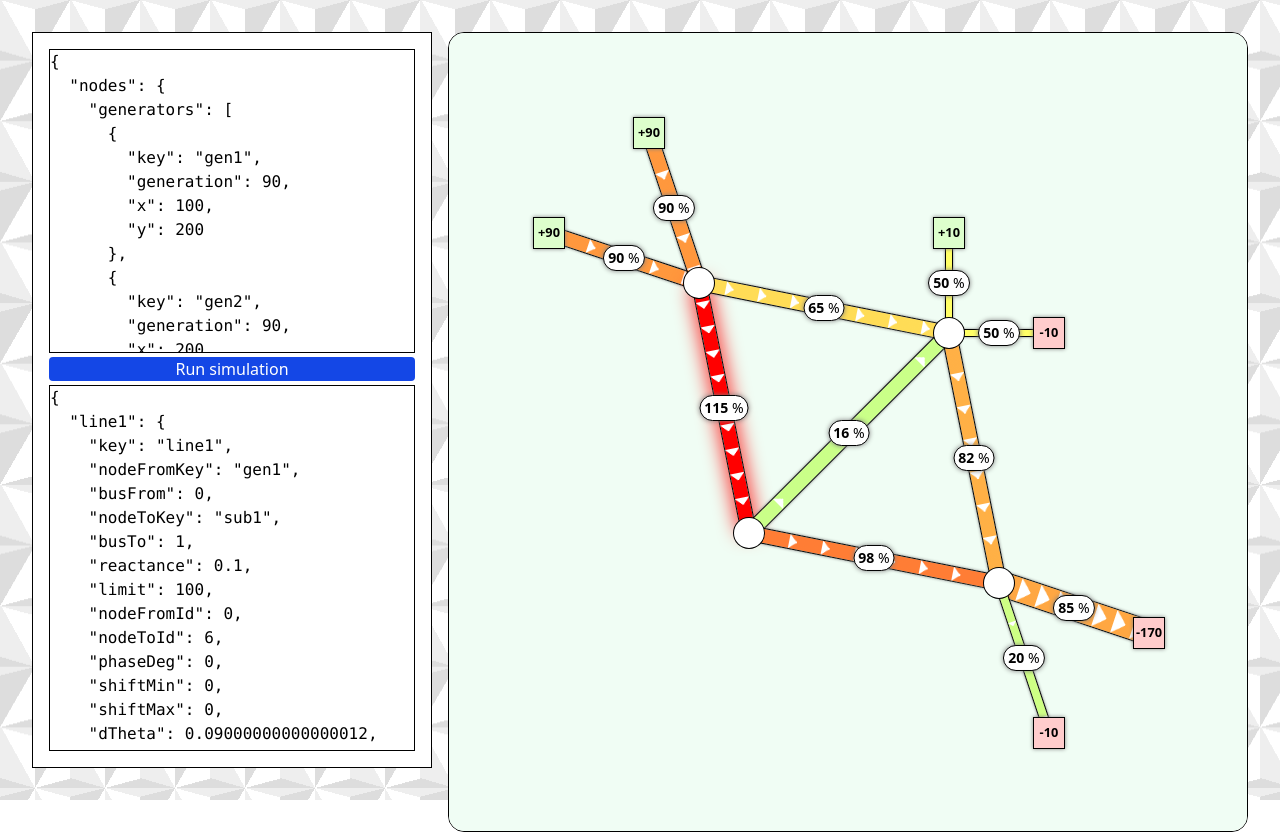
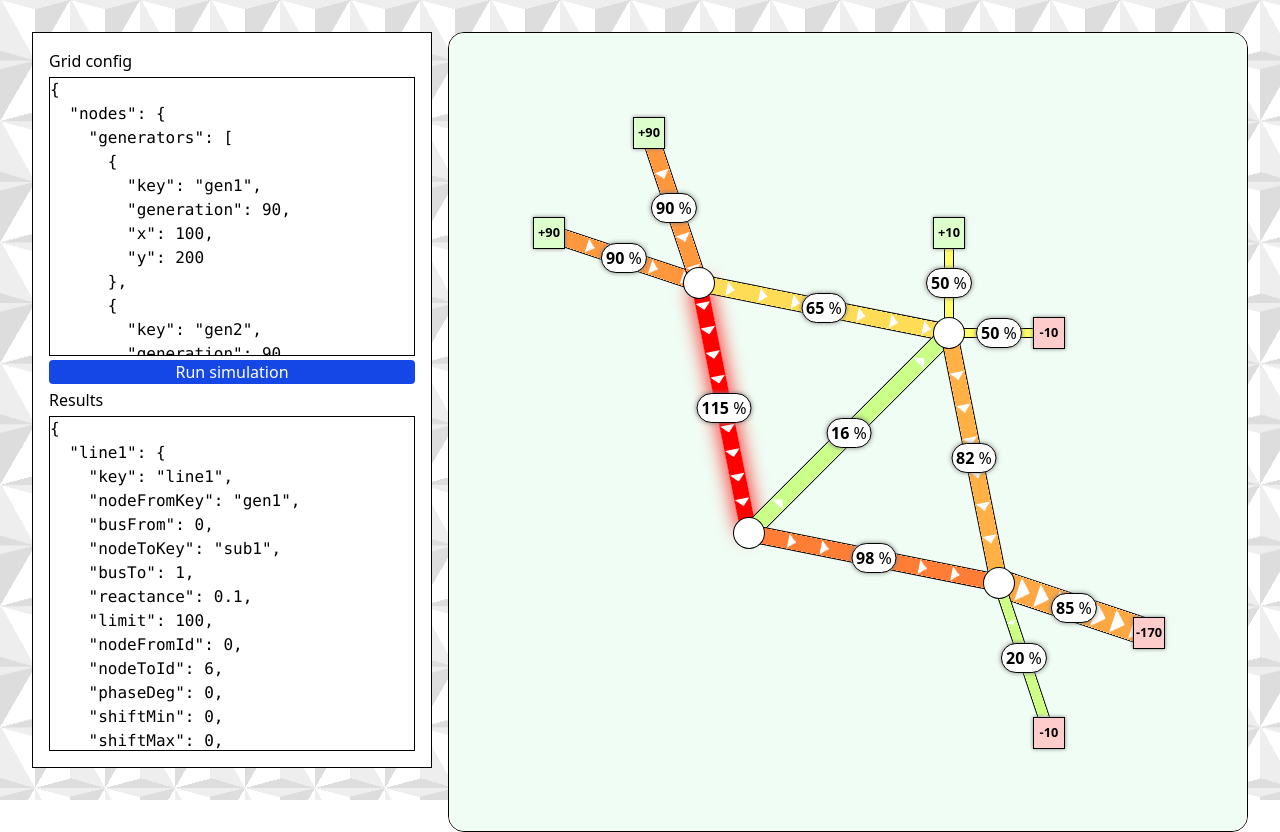
Before and after one commit to ALambot/grid-congestion-game, a Vue app: page / in a window 1280 px wide. Both pictures are taken after a click on the button "Run simulation". Built offline with nearby package versions, Linux system fonts and the light colour scheme.

Commit message:
UI scaling consistency

```diff
--- a/src/components/MapContainer.vue
+++ b/src/components/MapContainer.vue
@@ -2,8 +2,6 @@
 import { onMounted, ref, type Ref } from 'vue'
 
 export interface MapContainerProps {
-    /** Used to render content */
-    startingScale?: number
     /** Zoom-out limit */
     minScale?: number
     /** Zoom-in limit */
@@ -13,19 +11,22 @@ export interface MapContainerProps {
 }
 
 const {
-    startingScale = 1,
     scaleFactor = 1.15,
     minScale = 0.5,
     maxScale = 2
 } = defineProps<MapContainerProps>()
 
+
 // Tracks scale
-const scale: Ref<number> = ref(startingScale)
+const scale: Ref<number> = defineModel<number>('scale', {default: 1})
 
 // Tracks drag state
 const isDragging: Ref<boolean> = ref(false)
 const dragStartX: Ref<number|undefined> = ref(undefined)
 const dragStartY: Ref<number|undefined> = ref(undefined)
+
+// Cached content dimensions
+// TODO to fix out-of-bounds issues while scrolling out too fast
 
 onMounted(() => {
 
@@ -85,15 +86,14 @@ onMounted(() => {
         const newOffsetX = event.clientX - containerRect.left - anchorX / oldScale * newScale
         const newOffsetY = event.clientY - containerRect.top - anchorY / oldScale * newScale
 
-        scale.value = newScale
-
         const newOffsetXSafe = Math.min(0, Math.max(- contentRect.width / oldScale * newScale + containerRect.width, newOffsetX))
         const newOffsetYSafe = Math.min(0, Math.max(- contentRect.height / oldScale * newScale + containerRect.height, newOffsetY))
 
         mapContent.style.transition = "all .25s" // Smooth zoom
         mapContent.style.transformOrigin = `0% 0%`
-        mapContent.style.transform = `translate(${newOffsetXSafe}px, ${newOffsetYSafe}px) scale(${scale.value})`
+        mapContent.style.transform = `translate(${newOffsetXSafe}px, ${newOffsetYSafe}px) scale(${newScale})`
 
+        scale.value = newScale
     })
 
     mapContainer.addEventListener("mousedown", (event) => {
@@ -133,21 +133,18 @@ onMounted(() => {
     panToPercent(50,50)
 })
 
-
-
-
 </script>
 
 <template>
 
-        <div id="map-container" class="size-full overflow-hidden cursor-grab border rounded-2xl">
+    <div id="map-container" class="size-full overflow-hidden cursor-grab border rounded-2xl">
 
-            <div id="map-content" class="size-fit">
+        <div id="map-content" class="size-fit">
 
-                <slot></slot>
-
-            </div>
+            <slot></slot>
 
         </div>
 
+    </div>
+
 </template>
--- a/src/components/map/MapLine.vue
+++ b/src/components/map/MapLine.vue
@@ -11,7 +11,8 @@ export interface MapLineProps {
     endY: number,
     flow?: number,
     capacity?: number,
-    reactance: number
+    reactance: number,
+    uiScale: number
 }
 
 const {
@@ -22,7 +23,8 @@ const {
     endY,
     flow,
     capacity,
-    reactance
+    reactance,
+    uiScale
 } = defineProps<MapLineProps>()
 
 const minX = Math.min(startX, endX)
@@ -75,7 +77,7 @@ const reverse: Ref<boolean> = computed(() => {
 })
 
 const size: Ref<number> = computed(() => {
-    return 6 + 2* Math.floor((capacity??100)/20)
+    return (6 + 2* Math.floor((capacity??100)/20)) / uiScale
 })
 
 const overloaded: Ref<boolean> = computed(() => {
@@ -113,13 +115,15 @@ const absLoadingShort: Ref<string|undefined> = computed(() => flow !== undefined
             '--light': hsl.l,
 
             '--speed': speed,
-            '--linesize': size
+            '--linesize': size,
+
+            '--ui-scale': uiScale
         }"
     >
         <div class="map-line-visual" :class="{'forward': forward, 'reverse': reverse, 'overloaded': overloaded}">
 
             <div class="line-tooltip items-center justify-center">
-                <div class="line-tooltip-content bg-white py-1.5 px-2 border flex flex-col text-sm ui-shadow">
+                <div class="line-tooltip-content bg-white py-1.5 px-2 border flex flex-col text-md ui-shadow">
                     <div class="text-nowrap">HV AC - <span class="font-mono bg-stone-100">{{ lineKey }}</span></div>
                     <div v-if="overloaded" class="text-red-700 font-bold">Overloaded !</div>
                     <div class="text-nowrap">Flow: <span class="font-bold">{{ absFlow ?? '-' }}</span> /{{ capacity }} MW</div>
@@ -129,7 +133,7 @@ const absLoadingShort: Ref<string|undefined> = computed(() => flow !== undefined
             </div>
 
             <div v-if="absLoadingShort" class="line-loading items-center justify-center h-full">
-                <div class="bg-white py-0.5 px-1 border text-sm rounded-full ui-shadow">
+                <div class="bg-white py-0.5 px-1 border text-md rounded-full ui-shadow">
                     <div class="text-nowrap"><span class="font-bold">{{ absLoadingShort ?? '-' }}</span> %</div>
                 </div>
             </div>
@@ -165,7 +169,7 @@ const absLoadingShort: Ref<string|undefined> = computed(() => flow !== undefined
     --line-color: hsl(var(--hue), calc(var(--saturation)*1%), calc(var(--light)*1%));
     --arrow-color: white;
     --arrow-color-inverse: black;
-    border: 1px solid black;
+    /*border: 1px solid black;*/
 
     z-index: 116;
 
@@ -181,13 +185,15 @@ const absLoadingShort: Ref<string|undefined> = computed(() => flow !== undefined
 
     cursor: pointer;
 
-    box-shadow: 0px 0px 3px grey;
+    box-shadow: 0px 0px 0px calc(1px/var(--ui-scale)) black;
+
+    transition: height .25s;
 
     /** clip-path: polygon(0% 0%, 100% 0%, 100% 100%, 51% 100%, 51% 0%, 49% 0%, 49% 100%, 0% 100%); */
 }
 
 .map-line-visual.overloaded {
-    box-shadow: 0px 0px 20px red;
+    box-shadow: 0px 0px calc(20px/var(--ui-scale)) red;
 }
 
 @keyframes FlowAnimForward {
@@ -215,16 +221,18 @@ const absLoadingShort: Ref<string|undefined> = computed(() => flow !== undefined
 .map-line-visual:hover {
     --line-color: hsl(var(--hue), 100%, 50%);
     --arrow-color: black;
-    border: 2px solid black;
+    box-shadow: 0px 0px 0px calc(2px/var(--ui-scale)) black;
 }
 
 .line-tooltip {
     position: relative;
     display: none;
-    transform-origin: 50% 0%;
-    transform: rotate(calc(var(--angle-deg)*-1deg)) translateY(-50%);
+    transform-origin: 50% 50%;
+    transform: translateY(calc(-50% + var(--linesize)*1px/2)) rotate(calc(var(--angle-deg)*-1deg)) scale(calc(1/var(--ui-scale))); /** The order is important */
     z-index: 2200;
     user-select: none;
+    pointer-events: none;
+    transition: all .25s;
 }
 
 .map-line-visual:hover .line-tooltip {
@@ -233,6 +241,7 @@ const absLoadingShort: Ref<string|undefined> = computed(() => flow !== undefined
 
 .line-tooltip-content {
     border-radius: 1rem;
+    pointer-events: all;
 }
 
 
@@ -240,10 +249,11 @@ const absLoadingShort: Ref<string|undefined> = computed(() => flow !== undefined
     position: relative;
     display: flex;
     transform-origin: 50% 50%;
-    transform: rotate(calc(var(--angle-deg)*-1deg));
+    transform: rotate(calc(var(--angle-deg)*-1deg)) scale(calc(1/var(--ui-scale)));
     z-index: 2200;
     user-select: none;
     pointer-events: none;
+    transition: all .25s;
 }
 
 .map-line-visual:hover .line-loading {
--- a/src/components/map/MapNode.vue
+++ b/src/components/map/MapNode.vue
@@ -9,12 +9,14 @@ export interface MapNodeProps {
     nodeKey: string,
     name?: string,
     power?: number,
+    uiScale: number
 }
 
 const {
     x,
     y,
-    power=0
+    power=0,
+    uiScale
 } = defineProps<MapNodeProps>()
 
 const powerString: Ref<string> = computed(() => {
@@ -41,7 +43,8 @@ function capitalize(str: string) {
         class="absolute"
         :style="{
             '--x': x,
-            '--y': y
+            '--y': y,
+            '--ui-scale': uiScale
         }"
     >
         <div
@@ -65,7 +68,7 @@ function capitalize(str: string) {
         </div>
 
         <div
-            class="node-tooltip bg-white p-1.5 text-sm border absolute flex flex-col"
+            class="node-tooltip bg-white p-1.5 text-md border absolute flex flex-col"
             :class="{'left': x > 500}"
         >
             <div class="text-nowrap">{{ capitalize(kind) }} - <span class="font-mono bg-stone-100">{{nodeKey}}</span></div>
@@ -90,6 +93,8 @@ function capitalize(str: string) {
     height: 32px;
     margin-left: -16px;
     margin-top: -16px;
+    transform: scale(calc(1/var(--ui-scale)));
+    transition: transform .25s;
 }
 .node-border:hover {
     width: 34px;
@@ -138,9 +143,12 @@ function capitalize(str: string) {
     z-index: 1500;
     border-radius: 1rem 1rem 1rem 0;
 
-    bottom: 1.6rem;
-    left: 0.5rem;
+    bottom: calc(100% + 12px/var(--ui-scale));
+    left: calc(12px/var(--ui-scale));
     right: unset;
+
+    transform-origin: 0% 100%;
+    transform: scale(calc(1/var(--ui-scale)));
 }
 #map-node:hover .node-tooltip {
     display: block;
@@ -149,8 +157,9 @@ function capitalize(str: string) {
 .node-tooltip.left {
     border-radius: 1rem 1rem 0 1rem;
 
+    transform-origin: 100% 100%;
     left: unset;
-    right: 1.5rem;
+    right: calc(100% + 12px/var(--ui-scale));
 }
 
 </style>
--- a/src/views/Grid1View.vue
+++ b/src/views/Grid1View.vue
@@ -21,6 +21,7 @@ function run(){
     simulationResult.value = runSimulation(level.gridConfig)
 }
 
+const uiScale: Ref<number> = ref(1)
 
 </script>
 
@@ -29,15 +30,19 @@ function run(){
 <div class="size-full flex flex-row gap-4">
 
     <div class="h-full w-[50%] bg-white border p-4 flex flex-col gap-1">
+        <span>Grid config</span>
         <pre>{{ level.gridConfig }}</pre>
         <button class="bg-blue-700 text-white rounded cursor-pointer" @click="run()">Run simulation</button>
+        <span>Results</span>
         <pre>{{ simulationResult }}</pre>
     </div>
 
     <div class="size-[800px]">
 
         <MapContainer
+        v-model:scale="uiScale"
             :min-scale="1"
+            :max-scale="5"
         >
             <div class="size-[800px] bg-green-50">
 
@@ -48,6 +53,7 @@ function run(){
                     :y="node.y"
                     kind="generator"
                     :power="node.generation"
+                    :ui-scale="uiScale"
                 />
 
                 <MapNode
@@ -57,6 +63,7 @@ function run(){
                     :y="node.y"
                     kind="load"
                     :power="-node.load"
+                    :ui-scale="uiScale"
                 />
 
                 <MapNode
@@ -65,6 +72,7 @@ function run(){
                     :x="node.x"
                     :y="node.y"
                     kind="substation"
+                    :ui-scale="uiScale"
                 />
 
                 <MapLine
@@ -77,6 +85,7 @@ function run(){
                     :capacity="line.limit"
                     :flow="simulationResult?.[line.key].flow_MW"
                     :reactance="line.reactance"
+                    :ui-scale="uiScale"
                 />
 
             </div>
```
